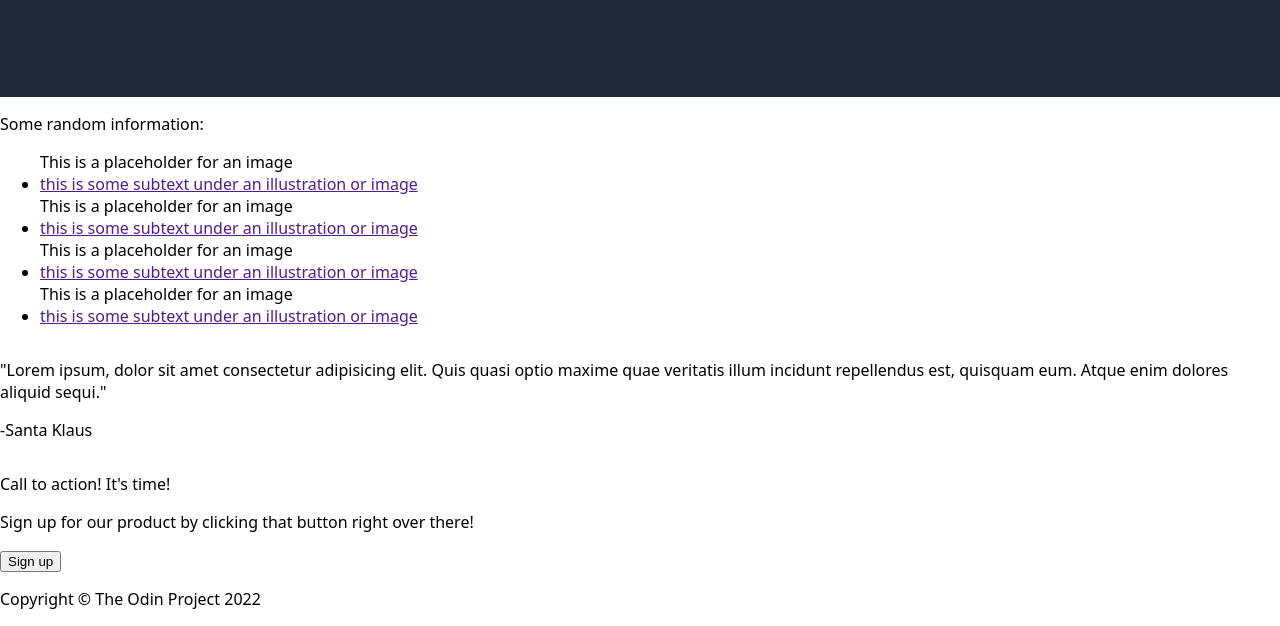
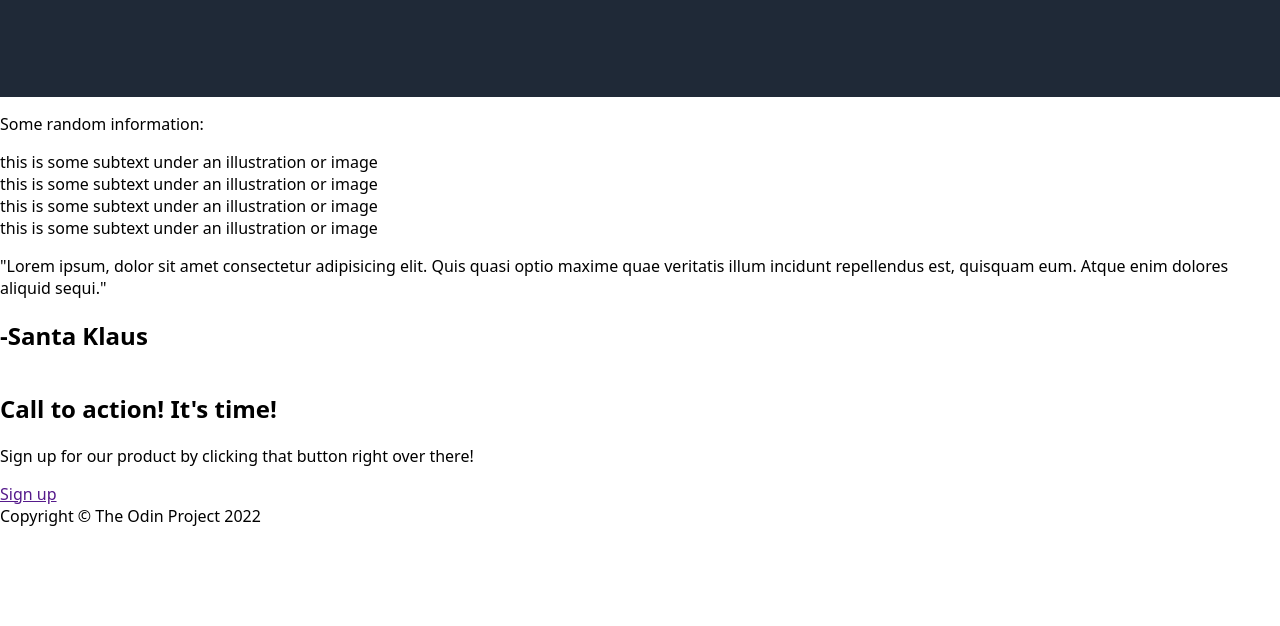
Before and after one commit to araujodanield/odin-landing-page, a plain HTML site: page index.html in a window 1280 px wide. Shown: the part 382-1008 px from the top of the page. After the commit the page ends 909 px from the top, so only its background shows below. Drawn offline with Linux system fonts and the light colour scheme.

Commit message:
Add new containers

```diff
--- a/index.html
+++ b/index.html
@@ -31,31 +31,50 @@
 
     <div class="info-links">
         <p>Some random information:</p>
-        <ul>
-            <div class="image">This is a placeholder for an image</div>
-            <li><a href="">this is some subtext under an illustration or image</a></li>
-            <div class="image">This is a placeholder for an image</div>
-            <li><a href="">this is some subtext under an illustration or image</a></li>
-            <div class="image">This is a placeholder for an image</div>
-            <li><a href="">this is some subtext under an illustration or image</a></li>
-            <div class="image">This is a placeholder for an image</div>
-            <li><a href="">this is some subtext under an illustration or image</a></li>
-        </ul>
+
+        <div class="container">
+            <div class="items">
+                <div class="image"></div>
+                <div class="text">this is some subtext under an illustration or image</div>
+            </div>
+
+            <div class="items">
+                <div class="image"></div>
+                <div class="text">this is some subtext under an illustration or image</div>
+            </div>
+
+            <div class="items">
+                <div class="image"></div>
+                <div class="text">this is some subtext under an illustration or image</div>
+            </div>
+
+            <div class="items">
+                <div class="image"></div>
+                <div class="text">this is some subtext under an illustration or image</div>
+            </div>
+        </div>
     </div>
 
     <div class="quote">
-        <p>"Lorem ipsum, dolor sit amet consectetur adipisicing elit. Quis quasi optio maxime quae veritatis illum incidunt repellendus est, quisquam eum. Atque enim dolores aliquid sequi."</p>
-        <p>-Santa Klaus</p>
+        <div class="phrase">
+            <p>"Lorem ipsum, dolor sit amet consectetur adipisicing elit. Quis quasi optio maxime quae veritatis illum incidunt repellendus est, quisquam eum. Atque enim dolores aliquid sequi."</p>
+            <h2>-Santa Klaus</h2>
+        </div>
     </div>
 
-    <div class="signup">
-        <p>Call to action! It's time!</p>
-        <p>Sign up for our product by clicking that button right over there!</p>
-        <button>Sign up</button>
+    <div class="background">
+        <div class="banner">
+            <div class="left-side">
+                <h2>Call to action! It's time!</h2>
+                <p>Sign up for our product by clicking that button right over there!</p>
+            </div>
+
+            <div class="right-side">
+                <a href="">Sign up</a>
+            </div>
+        </div>
     </div>
 
-    <div class="footer">
-        <p>Copyright &copy; The Odin Project 2022</p>
-    </div>
+    <div class="footer">Copyright &copy; The Odin Project 2022</div>
 </body>
 </html>
```
